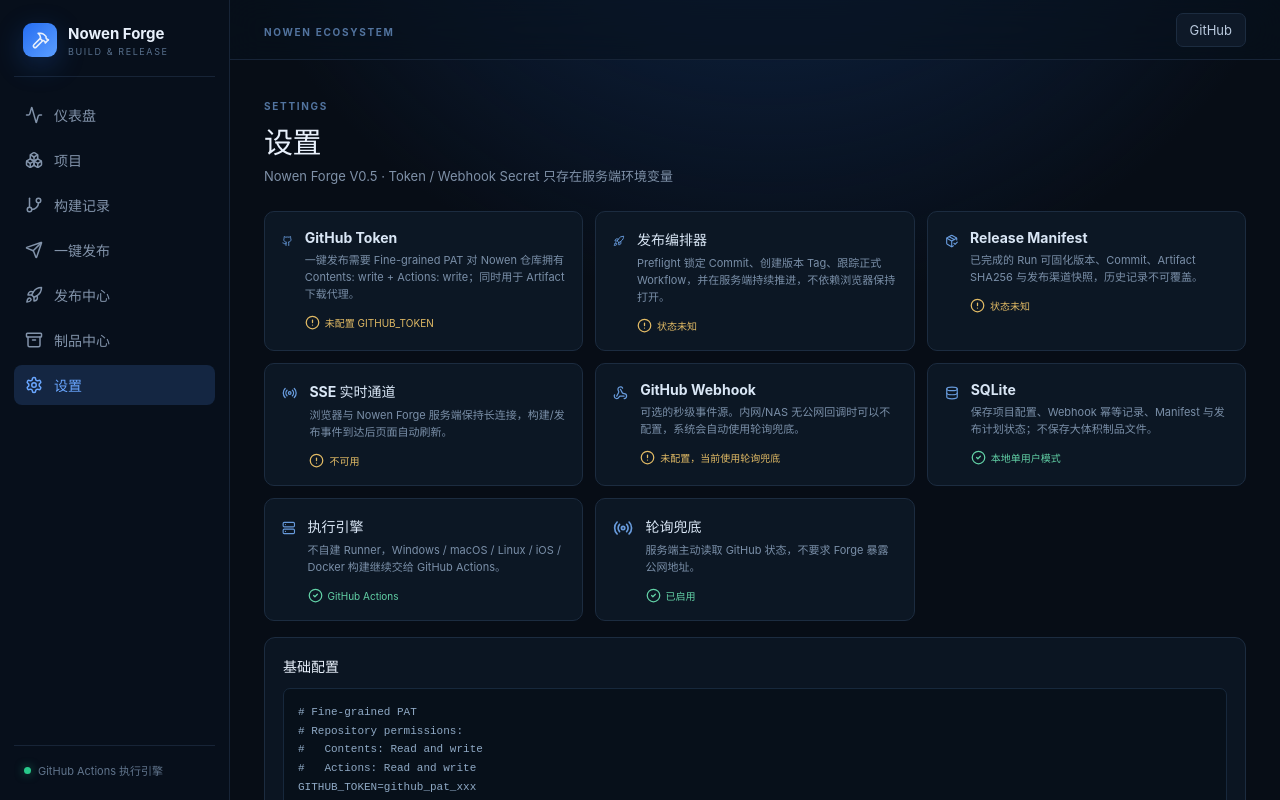
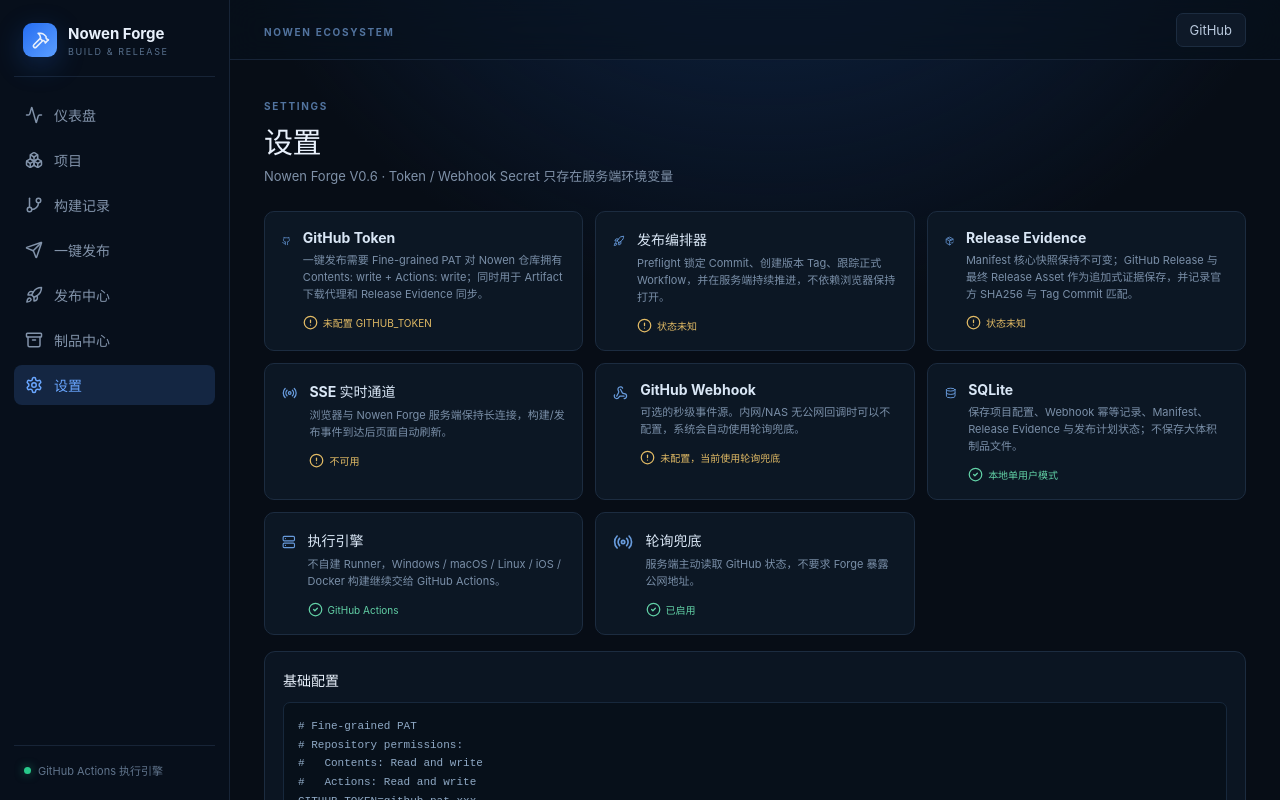
Before and after one commit to cropflre/nowen-forge, a React (Vite) app in the folder apps/web/: page /settings in a window 1280 px wide. Shown: the top 800 px of the page. Built offline with nearby package versions, Linux system fonts and the light colour scheme; no server answers.

Commit message:
docs(ui): describe v0.6 release evidence

```diff
--- a/apps/web/src/pages/SettingsPage.tsx
+++ b/apps/web/src/pages/SettingsPage.tsx
@@ -14,6 +14,8 @@
   manifests?: {
     immutable: boolean;
     githubArtifactDigest: boolean;
+    githubReleaseAssetDigest?: boolean;
+    appendOnlyReleaseEvidence?: boolean;
   };
   releaseOrchestrator?: {
     enabled: boolean;
@@ -28,14 +30,14 @@
   const webhookUrl = useMemo(() => `${window.location.origin}/api/webhooks/github`, []);
   const pollSeconds = health?.realtime ? Math.round(health.realtime.pollIntervalMs / 1000) : null;
 
-  return <section><div className="page-head"><div><span className="eyebrow">SETTINGS</span><h1>设置</h1><p>Nowen Forge {health?.version || 'V0.5'} · Token / Webhook Secret 只存在服务端环境变量</p></div></div>
+  return <section><div className="page-head"><div><span className="eyebrow">SETTINGS</span><h1>设置</h1><p>Nowen Forge {health?.version || 'V0.6'} · Token / Webhook Secret 只存在服务端环境变量</p></div></div>
     <div className="settings-grid">
-      <div className="setting-card"><Github /><div><h3>GitHub Token</h3><p>一键发布需要 Fine-grained PAT 对 Nowen 仓库拥有 Contents: write + Actions: write；同时用于 Artifact 下载代理。</p>{health?.githubConfigured ? <span className="setting-ok"><CheckCircle2 size={15} />已配置</span> : <span className="setting-warn"><CircleAlert size={15} />未配置 GITHUB_TOKEN</span>}</div></div>
+      <div className="setting-card"><Github /><div><h3>GitHub Token</h3><p>一键发布需要 Fine-grained PAT 对 Nowen 仓库拥有 Contents: write + Actions: write；同时用于 Artifact 下载代理和 Release Evidence 同步。</p>{health?.githubConfigured ? <span className="setting-ok"><CheckCircle2 size={15} />已配置</span> : <span className="setting-warn"><CircleAlert size={15} />未配置 GITHUB_TOKEN</span>}</div></div>
       <div className="setting-card"><Rocket /><div><h3>发布编排器</h3><p>Preflight 锁定 Commit、创建版本 Tag、跟踪正式 Workflow，并在服务端持续推进，不依赖浏览器保持打开。</p>{health?.releaseOrchestrator?.persistent ? <span className="setting-ok"><CheckCircle2 size={15} />持久编排已启用</span> : <span className="setting-warn"><CircleAlert size={15} />状态未知</span>}</div></div>
-      <div className="setting-card"><PackageCheck /><div><h3>Release Manifest</h3><p>已完成的 Run 可固化版本、Commit、Artifact SHA256 与发布渠道快照，历史记录不可覆盖。</p>{health?.manifests?.immutable ? <span className="setting-ok"><CheckCircle2 size={15} />不可变快照已启用</span> : <span className="setting-warn"><CircleAlert size={15} />状态未知</span>}</div></div>
+      <div className="setting-card"><PackageCheck /><div><h3>Release Evidence</h3><p>Manifest 核心快照保持不可变；GitHub Release 与最终 Release Asset 作为追加式证据保存，并记录官方 SHA256 与 Tag Commit 匹配。</p>{health?.manifests?.githubReleaseAssetDigest ? <span className="setting-ok"><CheckCircle2 size={15} />最终发行证据已启用</span> : <span className="setting-warn"><CircleAlert size={15} />状态未知</span>}</div></div>
       <div className="setting-card"><Radio /><div><h3>SSE 实时通道</h3><p>浏览器与 Nowen Forge 服务端保持长连接，构建/发布事件到达后页面自动刷新。</p>{health?.realtime?.sse ? <span className="setting-ok"><CheckCircle2 size={15} />已启用</span> : <span className="setting-warn"><CircleAlert size={15} />不可用</span>}</div></div>
       <div className="setting-card"><Webhook /><div><h3>GitHub Webhook</h3><p>可选的秒级事件源。内网/NAS 无公网回调时可以不配置，系统会自动使用轮询兜底。</p>{health?.realtime?.webhookConfigured ? <span className="setting-ok"><CheckCircle2 size={15} />Secret 已配置</span> : <span className="setting-warn"><CircleAlert size={15} />未配置，当前使用轮询兜底</span>}</div></div>
-      <div className="setting-card"><Database /><div><h3>SQLite</h3><p>保存项目配置、Webhook 幂等记录、Manifest 与发布计划状态；不保存大体积制品文件。</p><span className="setting-ok"><CheckCircle2 size={15} />本地单用户模式</span></div></div>
+      <div className="setting-card"><Database /><div><h3>SQLite</h3><p>保存项目配置、Webhook 幂等记录、Manifest、Release Evidence 与发布计划状态；不保存大体积制品文件。</p><span className="setting-ok"><CheckCircle2 size={15} />本地单用户模式</span></div></div>
       <div className="setting-card"><Server /><div><h3>执行引擎</h3><p>不自建 Runner，Windows / macOS / Linux / iOS / Docker 构建继续交给 GitHub Actions。</p><span className="setting-ok"><CheckCircle2 size={15} />GitHub Actions</span></div></div>
       <div className="setting-card"><Radio /><div><h3>轮询兜底</h3><p>服务端主动读取 GitHub 状态，不要求 Forge 暴露公网地址。</p><span className="setting-ok"><CheckCircle2 size={15} />{pollSeconds ? `每 ${pollSeconds} 秒同步` : '已启用'}</span></div></div>
     </div>
```
